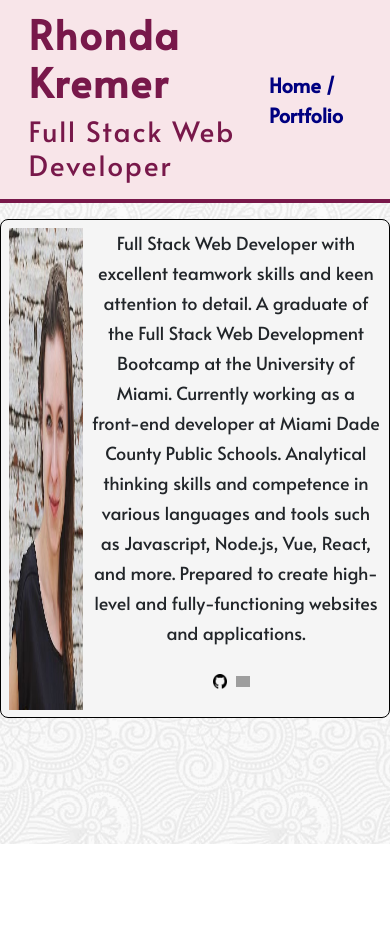
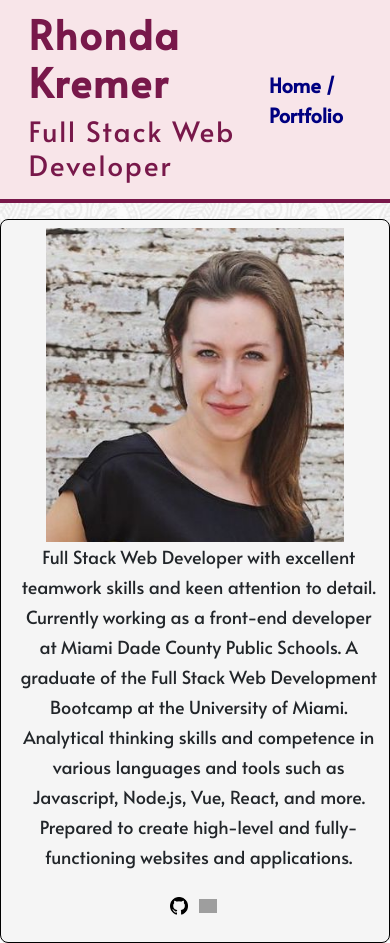
Before and after one commit to rhondakremer/rhondakremer.github.io, a Vue app: page / in a window 390 px wide. Before the commit the page ends 844 px from the top, so only its background shows below. Built offline with nearby package versions, Linux system fonts and the light colour scheme; grey boxes are pictures that could not be loaded.

Commit message:
profile responsive too, oops

```diff
--- a/src/components/Landing.vue
+++ b/src/components/Landing.vue
@@ -1,9 +1,9 @@
 <template>
-  <div id="container" class="col-lg-10 offset-lg-1 col-md-10 offset-md-1">
+  <div id="container" class="col-lg-10 offset-lg-1 col-md-10 offset-md-1 col-sm-12 col-xs-12">
     <img id ="mypic" src='../assets/myface.jpg' />
     <div id="brand-statement">
       <p>
-        Full Stack Web Developer with excellent teamwork skills and keen attention to detail. A graduate of the Full Stack Web Development Bootcamp at the University of Miami. Currently working as a front-end developer at Miami Dade County Public Schools. Analytical thinking skills and competence in various languages and tools such as Javascript, Node.js, Vue, React, and more. Prepared to create high-level and fully-functioning websites and applications.</p>
+        Full Stack Web Developer with excellent teamwork skills and keen attention to detail. Currently working as a front-end developer at Miami Dade County Public Schools. A graduate of the Full Stack Web Development Bootcamp at the University of Miami. Analytical thinking skills and competence in various languages and tools such as Javascript, Node.js, Vue, React, and more. Prepared to create high-level and fully-functioning websites and applications.</p>
       <p>
         <a href="https://github.com/rhondakremer" target="_blank"><img src="../assets/github-icon.png" class="icon" style="margin-left: -3%;" /></a>
         <a href="https://www.linkedin.com/in/rhondakremer/" target="_blank"><img src="../assets/linkedin-icon.png" class="icon" /></a>
@@ -36,7 +36,6 @@ export default {
 
 #brand-statement {
   line-height: 30px;
-
   margin-left: 2%;
   font-size: 18px;
 }
@@ -45,4 +44,39 @@ export default {
   width: 5%;
   margin-left: 3%;
 }
+
+@media screen and (max-width: 1024px) {
+  #mypic {
+    width: 100%;
+  }
+}
+
+@media screen and (max-width: 768px) {
+  #container {
+    display: block;
+  }
+  h2 {
+    font-size: 20px;
+    margin-top: 15px;
+  }
+
+  .text {
+    font-size: 14px;
+  }
+
+  #mypic {
+    width: 80%;
+  }
+}
+
+@media screen and (max-width: 400px) {
+  h2 {
+    font-size: 18px;
+    margin-top: 15px;
+  }
+
+  .text {
+    font-size: 10px;
+  }
+}
 </style>
```
